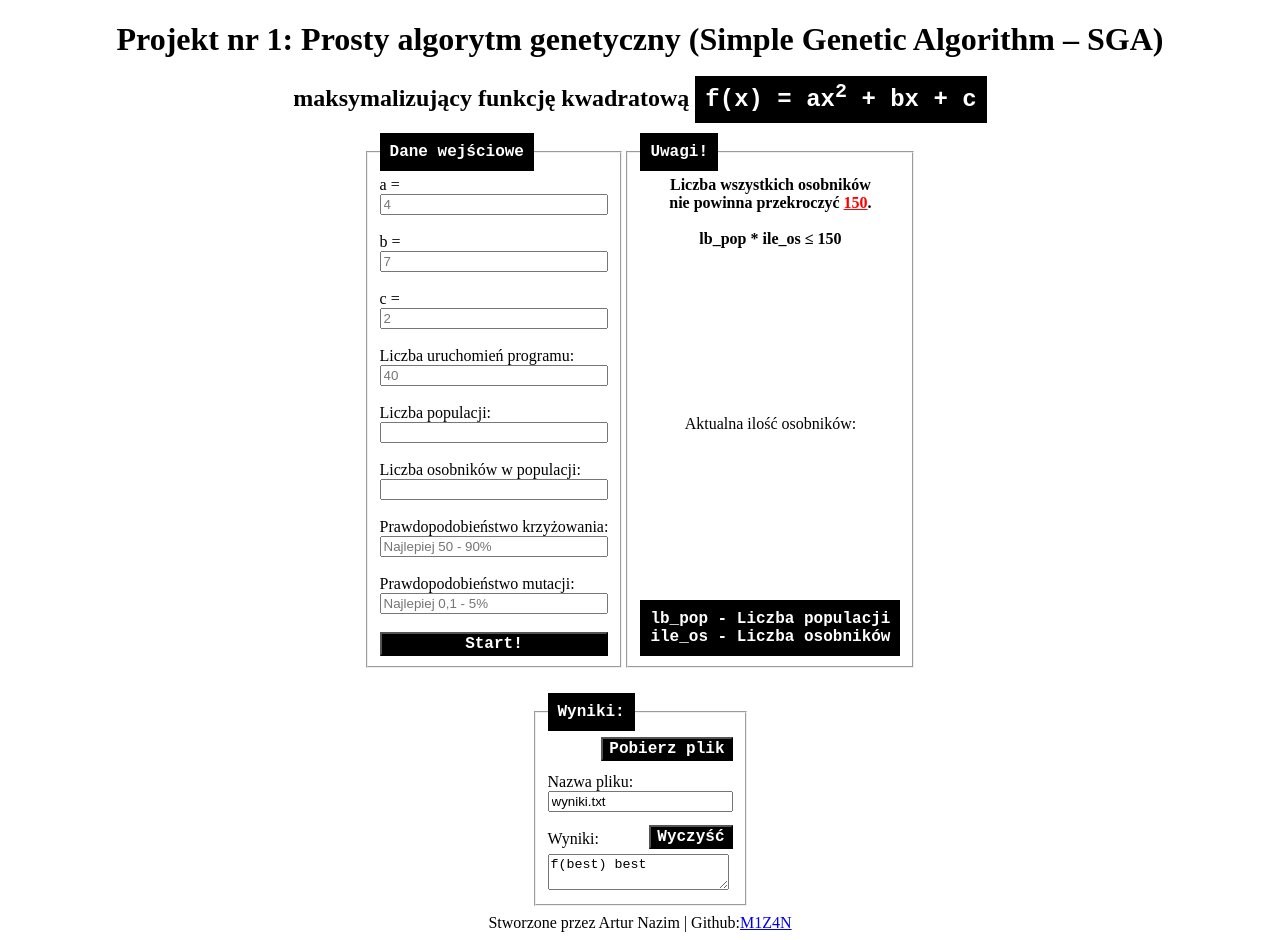
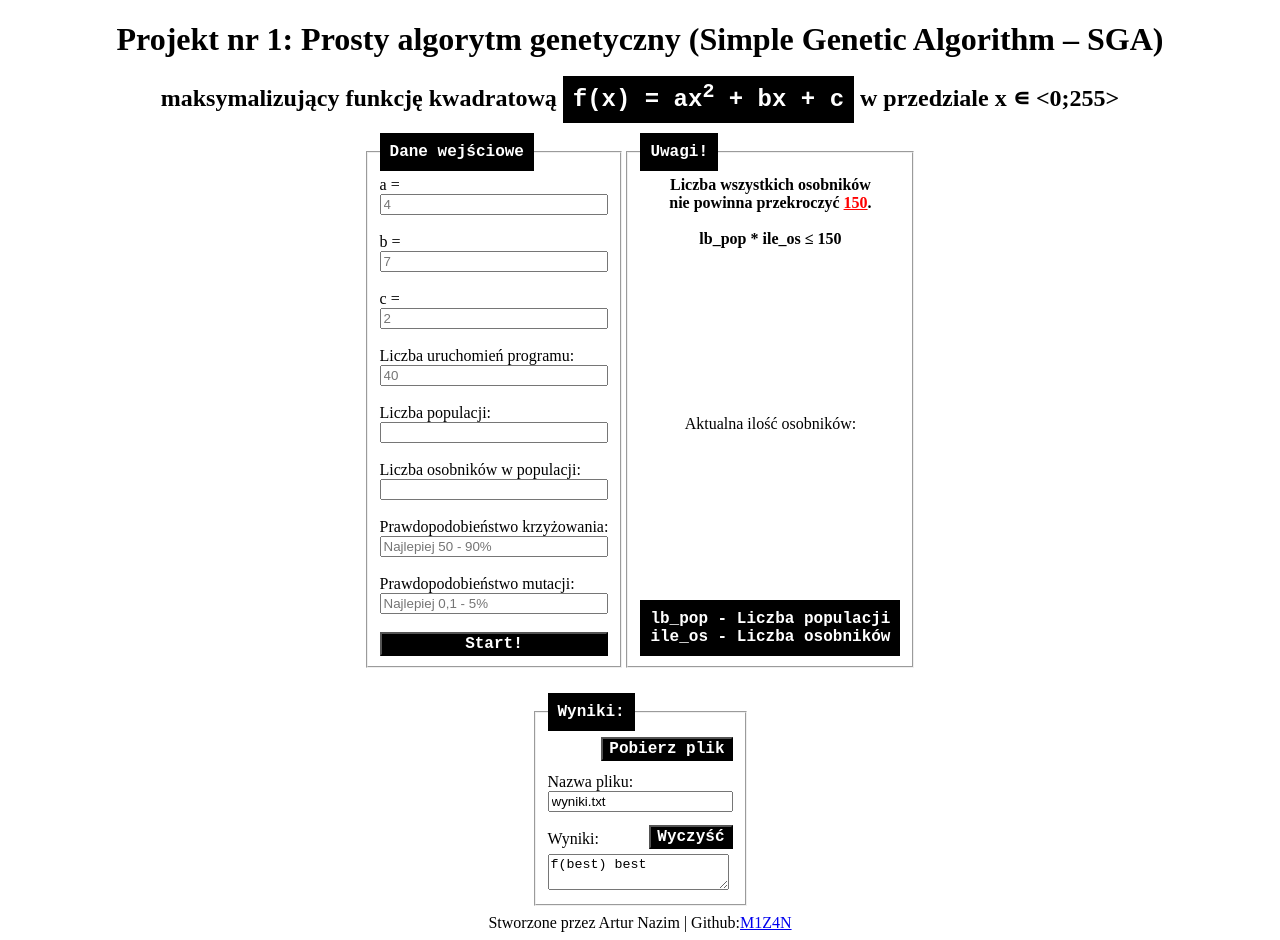
Before and after one commit to M1Z4N/Prosty-algorytm-genetyczny, a plain HTML site: page index.html in a window 1280 px wide. Drawn offline with Linux system fonts and the light colour scheme.

Commit message:
Updated header

```diff
--- a/index.html
+++ b/index.html
@@ -12,7 +12,7 @@
 <body>
     <header>
         <h1>Projekt nr 1: Prosty algorytm genetyczny (Simple Genetic Algorithm – SGA)</h1>
-        <h2>maksymalizujący funkcję kwadratową <span>f(x) = ax<sup>2</sup> + bx + c</span></h2>
+        <h2>maksymalizujący funkcję kwadratową <span>f(x) = ax<sup>2</sup> + bx + c</span> w przedziale x &#8714 <0;255></h2>
     </header>
 
     <main>
```
